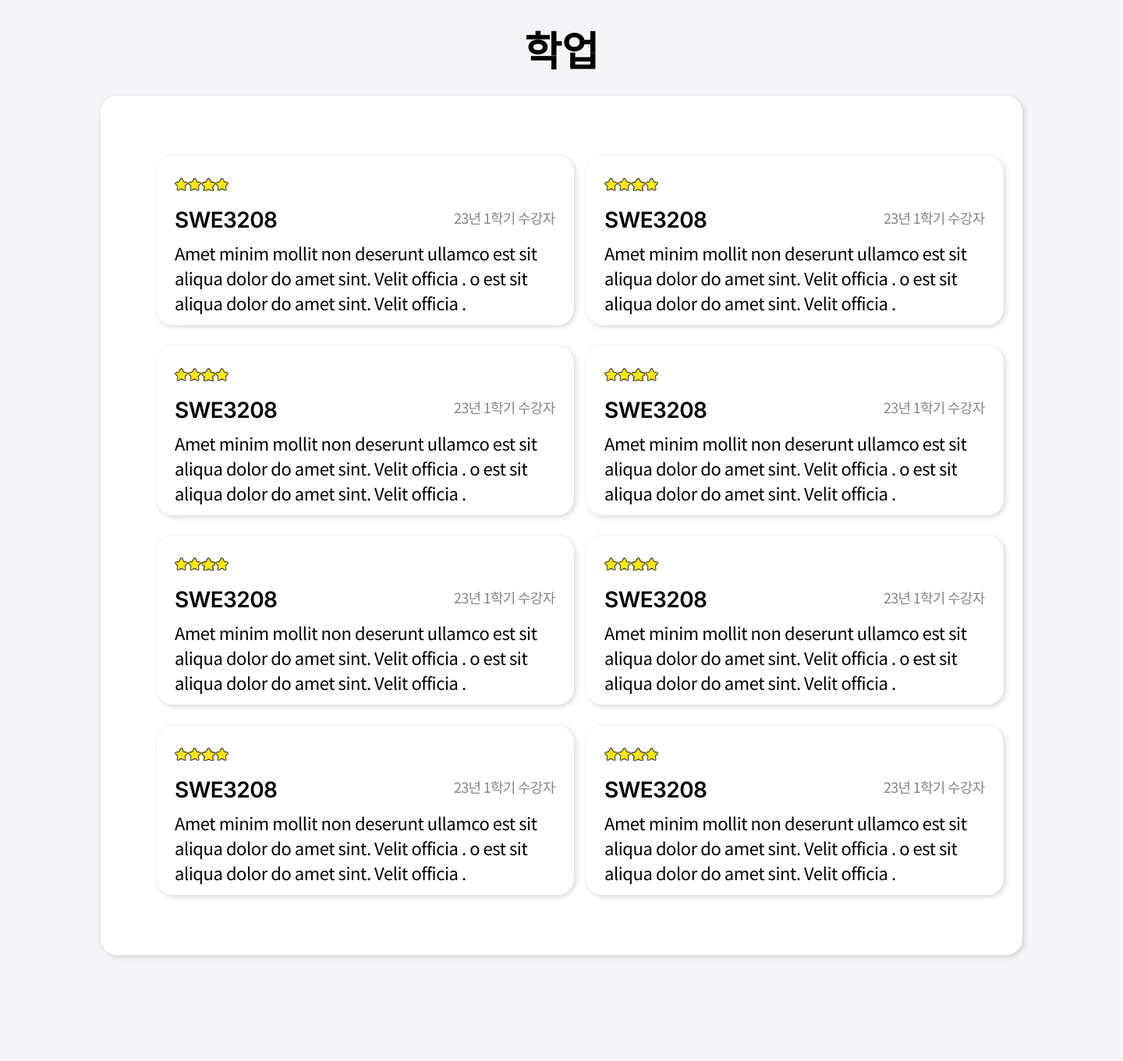
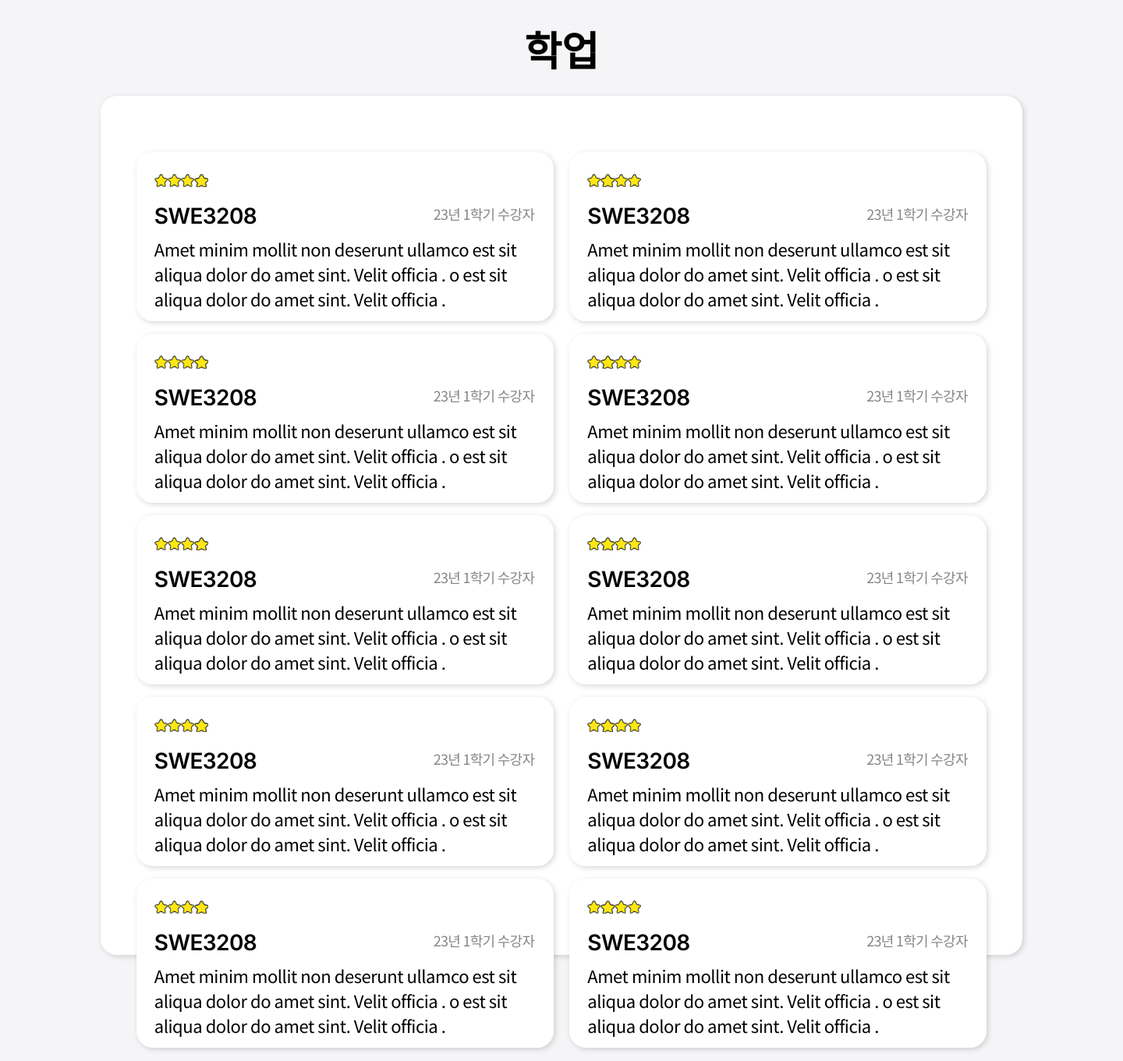
Before and after one commit to viroovr/skkuexs, a Django app: page /forums/1/courses in a window 1440 px wide. Shown: the part 239-1600 px from the top of the page at 78% size. Run offline with Django 4.2, Linux system fonts and the light colour scheme.

Commit message:
forums.css and views.py modified

```diff
--- a/forums/views.py
+++ b/forums/views.py
@@ -76,6 +76,14 @@ def courses(request, school_name):
                 "title": "SWE3208",
                 "date": "23년 1학기 수강자",
                 "content": "Amet minim mollit non deserunt ullamco est sit aliqua dolor do amet sint. Velit officia . o est sit aliqua dolor do amet sint. Velit officia .",
+            },{  'rank': 4,
+                "title": "SWE3208",
+                "date": "23년 1학기 수강자",
+                "content": "Amet minim mollit non deserunt ullamco est sit aliqua dolor do amet sint. Velit officia . o est sit aliqua dolor do amet sint. Velit officia .",
+            },{  'rank': 4,
+                "title": "SWE3208",
+                "date": "23년 1학기 수강자",
+                "content": "Amet minim mollit non deserunt ullamco est sit aliqua dolor do amet sint. Velit officia . o est sit aliqua dolor do amet sint. Velit officia .",
             }
 
 
--- a/static/forums.css
+++ b/static/forums.css
@@ -244,18 +244,19 @@
 }
 
 .course_content{
-        /* width :33.438rem; */
-        height : 68.875rem;
-        display: flex;
-        /* flex-direction: column;
-        flex-wrap: wrap; */
-        flex-flow: column wrap;
-         justify-content: space-around;
-        align-content: space-around;
-        padding: 4rem;
-        align-content: flex-start;
+    width: 69.438rem;
+    /* height: 68.875rem; */
+    display: flex;
+    margin : auto;
+    flex-flow: column wrap;
+    justify-content: space-around;
+    align-content: space-around;
+    /* padding: 4rem; */
+    align-content: center;
+    margin-bottom: 1.375rem;
+    flex-direction: row;
 
-    margin-bottom: 1.375rem;
+
 
 }
 
@@ -264,7 +265,7 @@
     height: 68.875rem;
     margin: auto;
     margin-top:1.438rem ;
-    padding: 0 0 0.938rem;
+    padding: 4rem 1rem 4rem 1rem;
     border-radius: 21px;
     box-shadow: 2px 2px 7px 0 rgba(0, 0, 0, 0.16);
     background-color: #fff;
```
